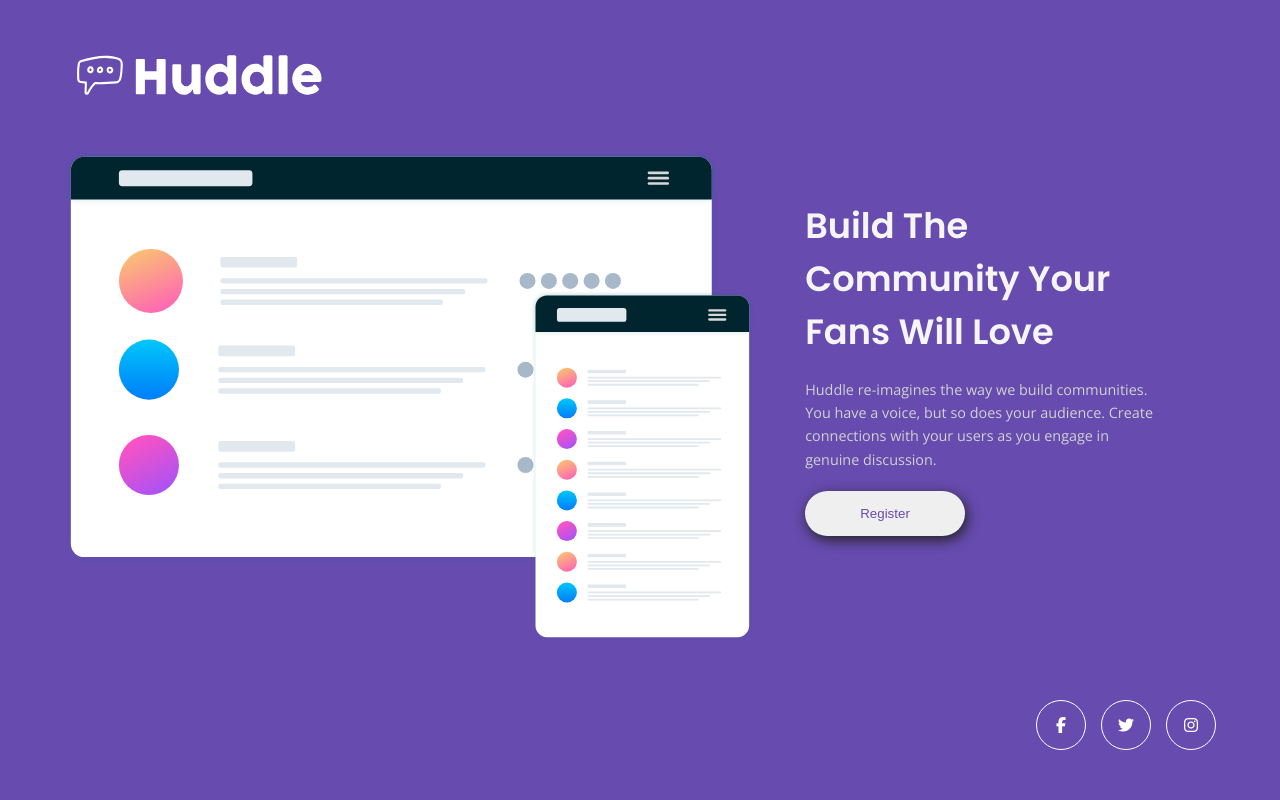
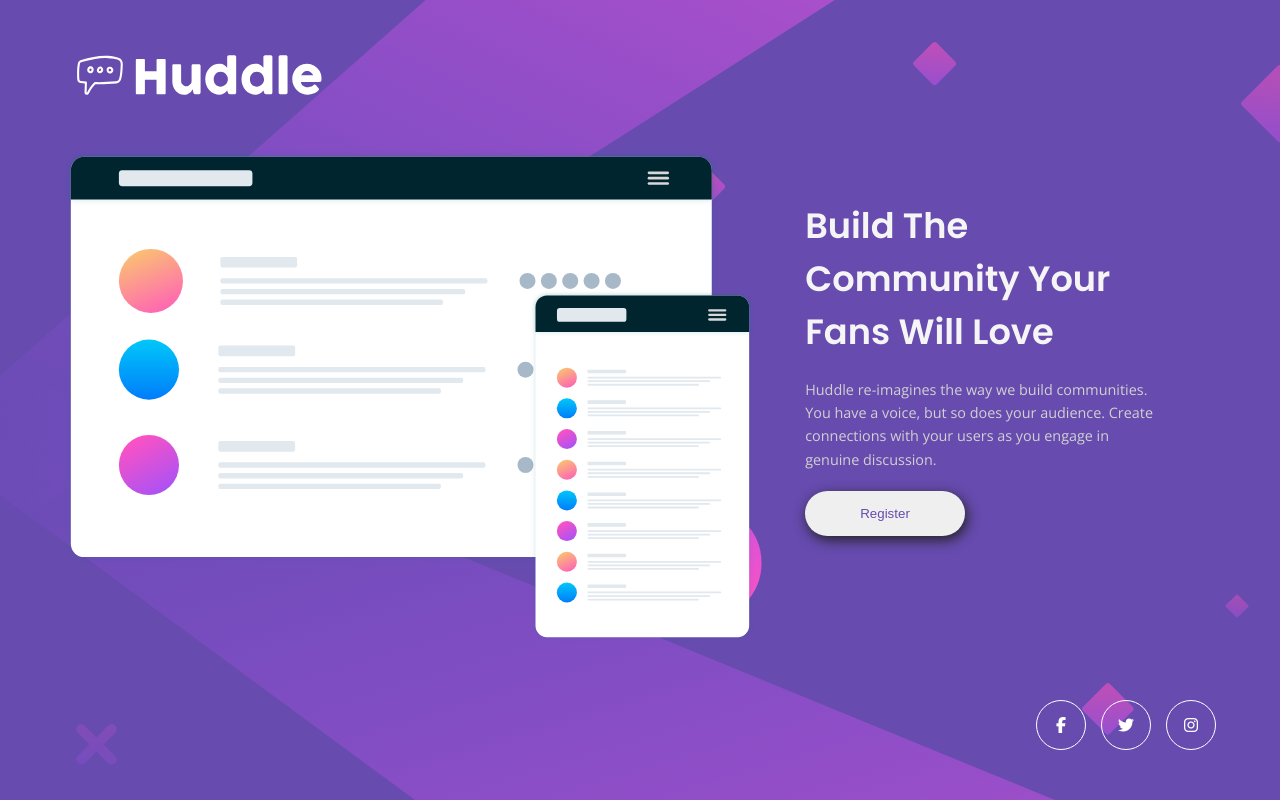
Before and after one commit to Matt971x/Huddle-landing-page-with-a-single-introductory-section, a plain HTML site: page index.html in a window 1280 px wide. Drawn offline with nearby package versions, Linux system fonts and the light colour scheme.

Commit message:
Add files via upload
Bg added

```diff
--- a/style.css
+++ b/style.css
@@ -19,9 +19,14 @@ body{
     width:90%;
     margin: 0 auto;
     position: relative;
-    background: var(--color1);
+    background: url("./images/bg-desktop.svg") var(--color1);
+    background-size: cover;
+    height: 100vh;
     color: whitesmoke;
+    @media (max-width: 400px) {
+        background: url("./images/bg-mobile.svg") no-repeat var(--color1);
 
+     }
 }
 
 header{
@@ -117,4 +122,5 @@ footer{
         justify-content: center;
 
      }
+
 }
```
